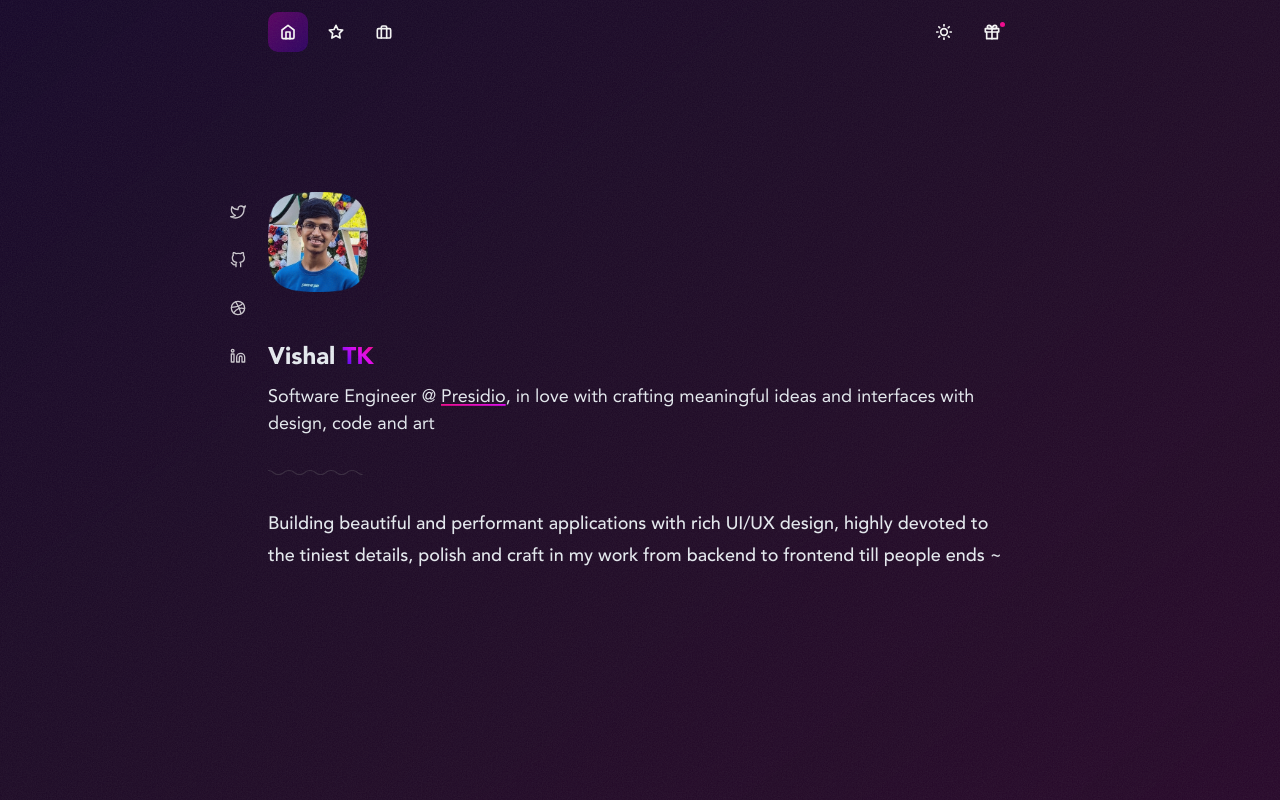
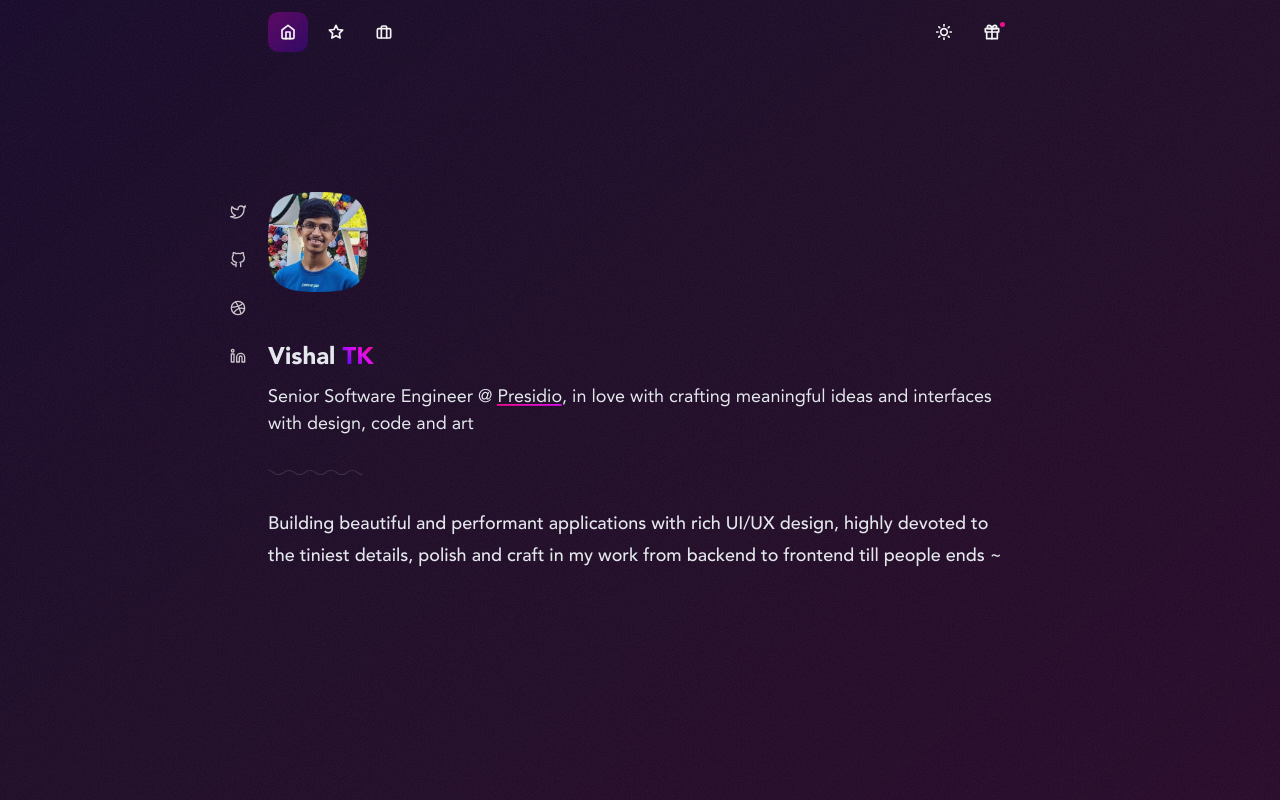
Before and after one commit to sanvishal/tkvishal-portfoliov2, a Next.js app: page / in a window 1280 px wide. Built offline with nearby package versions, Linux system fonts and the light colour scheme.

Commit message:
add senior to headline

```diff
--- a/views/HomePage.tsx
+++ b/views/HomePage.tsx
@@ -63,8 +63,9 @@ export const HomePage = () => {
           Vishal <span className="gradiant-text">TK</span>
         </Text>
         <Text fontSize="lg" mt={2}>
-          Software Engineer @ <FancyLink href="https://www.presidio.com/">Presidio</FancyLink>, in
-          love with crafting meaningful ideas and interfaces with design, code and art
+          Senior Software Engineer @{' '}
+          <FancyLink href="https://www.presidio.com/">Presidio</FancyLink>, in love with crafting
+          meaningful ideas and interfaces with design, code and art
         </Text>
       </MotionBox>
       <MotionBox
```
